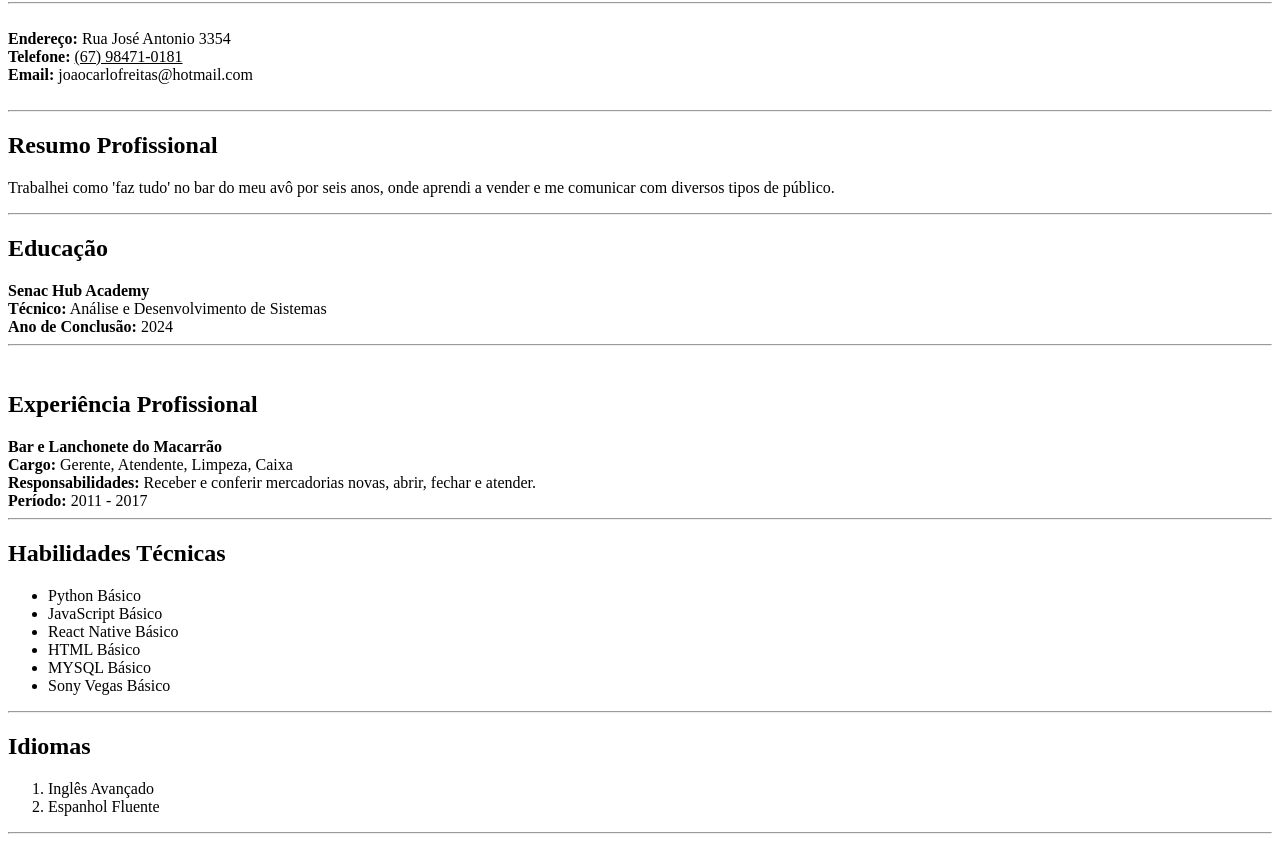
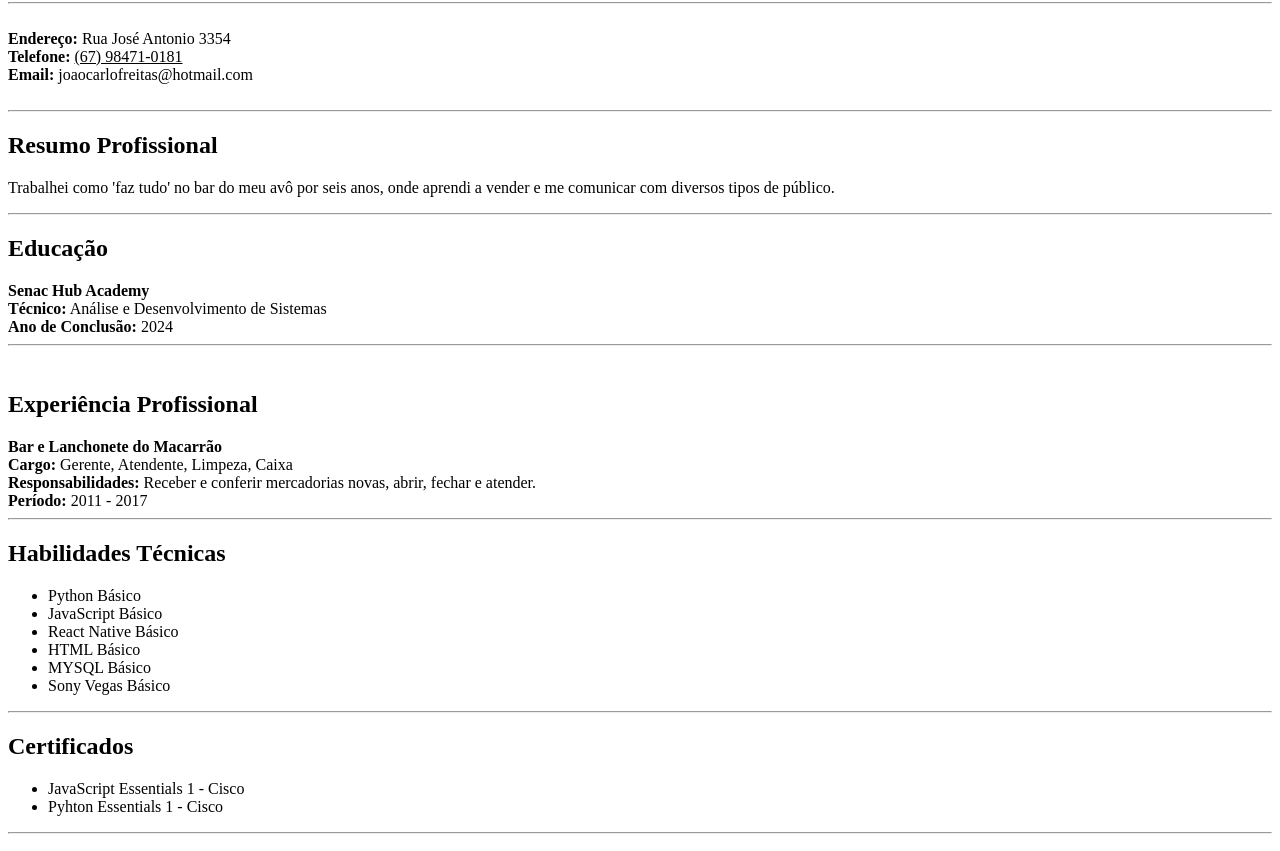
Before and after one commit to jotafreitas/curriculo, a plain HTML site: page index.html in a window 1280 px wide. Shown: the part 78-929 px from the top of the page. Drawn offline with Linux system fonts and the light colour scheme.

Commit message:
adicionado os certificados

```diff
--- a/index.html
+++ b/index.html
@@ -39,6 +39,12 @@
         <li>Sony Vegas Básico</li>
     </ul>
     <hr>
+    <h2>Certificados</h2>
+    <ul>
+        <li>JavaScript Essentials 1 - Cisco</li>
+        <li>Pyhton Essentials 1 - Cisco</li>
+    </ul>
+    <hr>
     <h2>Idiomas</h2>
     <ol>
         <li>Inglês Avançado</li>
```
